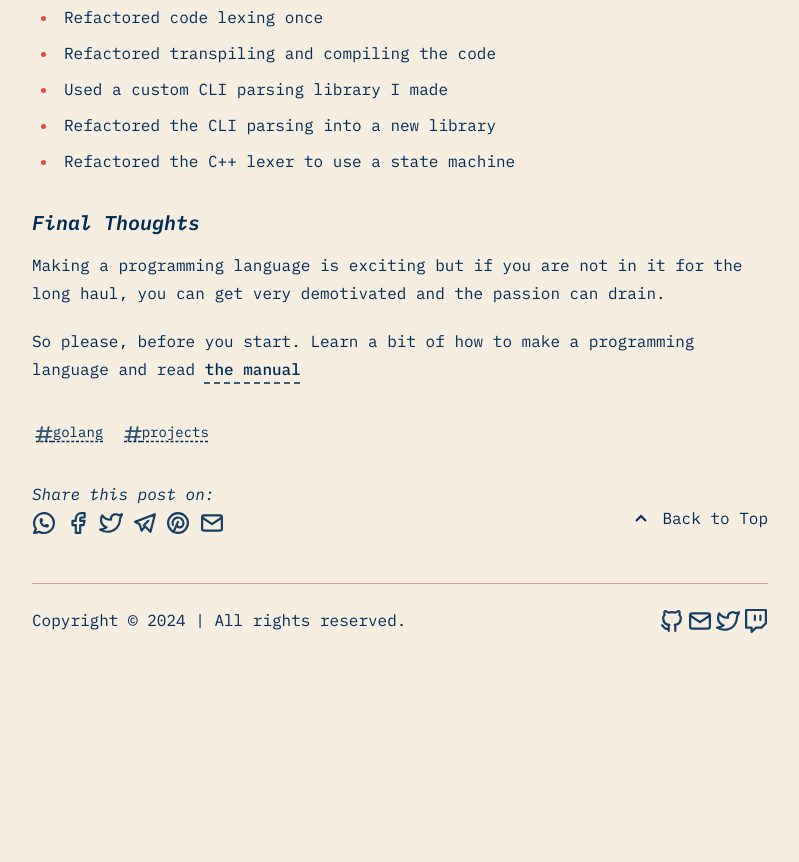
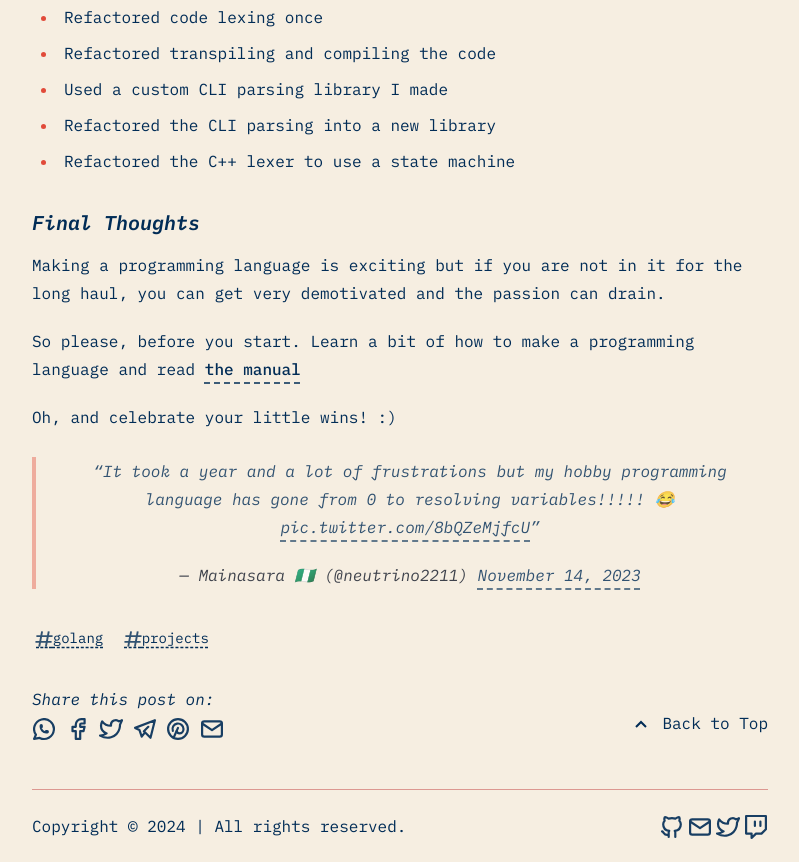
Before and after one commit to neutrino2211/mainasara.dev, an Astro site: page /posts/making-a-programming-language-is-hard in a window 1280 px wide. Shown: the part 9539-10401 px from the top of the page, without its empty margins (240-1039 px from the left). Before the commit the page ends 10195 px from the top, so only its background shows below. Built offline with nearby package versions, Linux system fonts and the light colour scheme; Astro itself is replaced by a stand-in of ours; some packages are replaced by stand-ins of ours.

Commit message:
Add final quote for gecko post

```diff
--- a/src/content/blog/making-a-programming-language-is-hard.md
+++ b/src/content/blog/making-a-programming-language-is-hard.md
@@ -337,3 +337,8 @@ And refactored more than I remember
 Making a programming language is exciting but if you are not in it for the long haul, you can get very demotivated and the passion can drain.
 
 So please, before you start. Learn a bit of how to make a programming language and read [the manual](https://craftinginterpreters.com/)
+
+Oh, and celebrate your little wins! :)
+
+<blockquote class="twitter-tweet" data-dnt="true" align="center"><p lang="en" dir="ltr">It took a year and a lot of frustrations but my hobby programming language has gone from 0 to resolving variables!!!!! 😂 <a href="https://t.co/8bQZeMjfcU">pic.twitter.com/8bQZeMjfcU</a></p>&mdash; Mainasara 🇳🇬 (@neutrino2211) <a href="https://twitter.com/neutrino2211/status/1724224918328414279?ref_src=twsrc%5Etfw">November 14, 2023</a></blockquote>
+<script async src="https://platform.twitter.com/widgets.js" charset="utf-8"></script>
```
